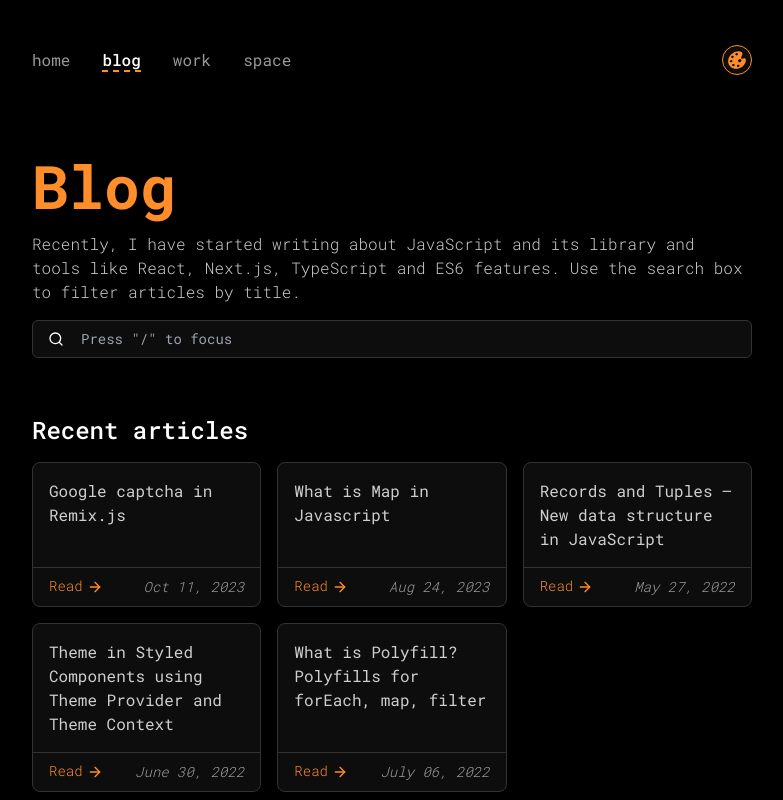
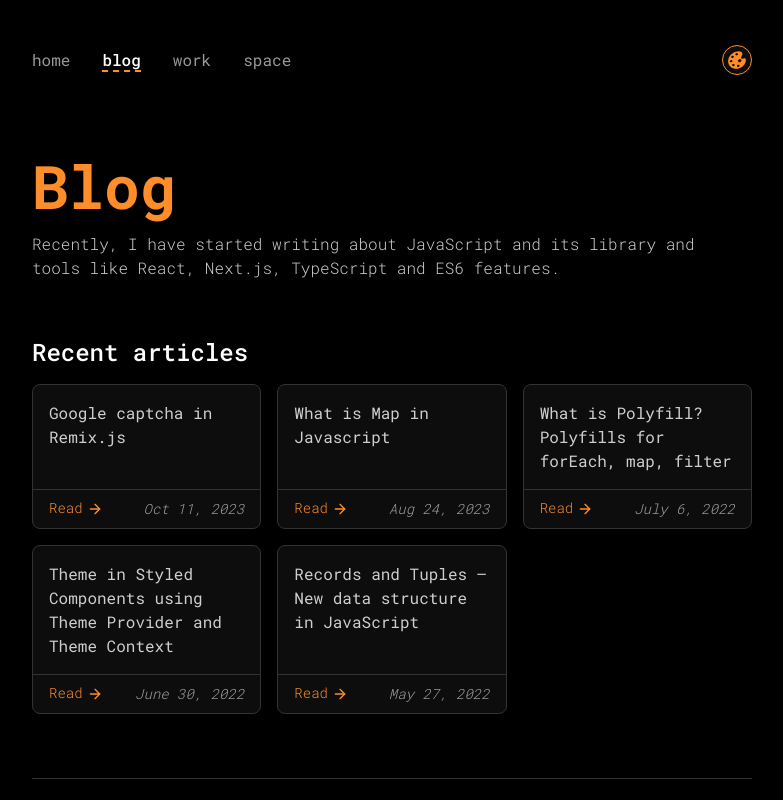
Before and after one commit to kisankumavat85/v2, a Next.js app: page /blog in a window 1280 px wide. Shown: the top 800 px of the page, without its empty margins (248-1031 px from the left). Built offline with nearby package versions, Linux system fonts and the light colour scheme.

Commit message:
chore: example env added, blogs sorting

```diff
--- a/src/app/blog/[slug]/page.tsx
+++ b/src/app/blog/[slug]/page.tsx
@@ -4,9 +4,7 @@ import { Metadata } from "next";
 import "highlight.js/styles/github-dark.css";
 
 import { getPostBySlug, getPostMeta } from "@/utils";
-import { getArticleViews } from "@/services/metrics-services";
 import { H1 } from "@/components/UI/Typography";
-import Views from "@/components/Views";
 
 interface Props {
   params: {
@@ -34,7 +32,7 @@ export const generateMetadata = async ({
 const ArticlePage: FC<Props> = async (props) => {
   const { params } = props;
   const post = await getPostBySlug(params.slug);
-  const viewsData = await getArticleViews(params.slug);
+  // const viewsData = await getArticleViews(params.slug);
 
   return (
     <div className="mb-16">
@@ -44,8 +42,8 @@ const ArticlePage: FC<Props> = async (props) => {
             <Calendar size={14} />
             <time>{post.frontmatter.date}</time>
           </span>
-          <span>|</span>
-          <Views slug={params.slug} count={viewsData?.count} />
+          {/* <span>|</span>
+          <Views slug={params.slug} count={viewsData?.count} /> */}
         </div>
         <H1 className="md:text-5xl text-3xl tracking-tight">
           {post.frontmatter.title}
--- a/src/app/blog/page.tsx
+++ b/src/app/blog/page.tsx
@@ -1,6 +1,5 @@
 import { FC } from "react";
 
-import SearchInput from "@/components/UI/SearchInput";
 import Cards from "@/components/Cards";
 import { H1, P } from "@/components/UI/Typography";
 import { getAllPostsMeta } from "@/utils";
@@ -16,12 +15,8 @@ const BlogPage: FC<Props> = async () => {
         <H1>Blog</H1>
         <P>
           Recently, I have started writing about JavaScript and its library and
-          tools like React, Next.js, TypeScript and ES6 features. Use the search
-          box to filter articles by title.
+          tools like React, Next.js, TypeScript and ES6 features.
         </P>
-        <div>
-          <SearchInput />
-        </div>
       </section>
       <Cards sectionTitle="Recent articles" posts={posts} />
     </div>
--- a/src/app/space/page.tsx
+++ b/src/app/space/page.tsx
@@ -8,7 +8,7 @@ import type { Track } from "@/types/spotify";
 
 const SpacePage = async () => {
   const tracks = (await getSpotifyTopItems("tracks", {
-    time_range: "short_term",
+    time_range: "medium_term",
     limit: 5,
   })) as Track[];
 
--- a/src/components/Card/index.tsx
+++ b/src/components/Card/index.tsx
@@ -12,13 +12,16 @@ const Card: FC<Props> = (props) => {
   const { title, date, slug } = props;
 
   return (
-    <div className="flex flex-col justify-between bg-bg border border-line rounded-lg">
+    <Link
+      href={`/blog/${slug}`}
+      className="flex flex-col justify-between bg-bg border border-line rounded-lg cursor-pointer"
+    >
+      {/* <div className="flex flex-col justify-between bg-bg border border-line rounded-lg"> */}
       <div className="p-4">
         <h3 className="text-base opacity-80">{title}</h3>
       </div>
       <div className="border-t border-line">
         <p className="flex justify-between items-center px-4 py-2">
-          <Link href={`/blog/${slug}`}>
           <span className="group pr-1 flex items-center gap-1 cursor-pointer">
             <span className="text-sm text-primary font-light border-transparent border-b-2 border-dashed group-hover:border-primary">
               Read
@@ -28,11 +31,11 @@ const Card: FC<Props> = (props) => {
               className="text-primary cursor-pointer transition-all group-hover:translate-x-1"
             />
           </span>
-          </Link>
           <span className="text-sm font-light italic opacity-60">{date}</span>
         </p>
       </div>
-    </div>
+      {/* </div> */}
+    </Link>
   );
 };
 
--- a/src/components/UI/SearchInput/index.tsx
+++ b/src/components/UI/SearchInput/index.tsx
@@ -1,6 +1,7 @@
 "use client";
 
-import { FC, useEffect, useRef } from "react";
+import { usePathname, useRouter, useSearchParams } from "next/navigation";
+import { FC, useEffect, useRef, useState } from "react";
 import { Search } from "react-feather";
 
 interface Props {}
@@ -8,6 +9,9 @@ interface Props {}
 const SearchInput: FC<Props> = (props) => {
   const {} = props;
   const inputRef = useRef<HTMLInputElement | null>(null);
+  const router = useRouter();
+  const pathname = usePathname();
+  const searchParams = useSearchParams();
 
   useEffect(() => {
     const handleKeyDown = (event: KeyboardEvent) => {
@@ -35,6 +39,12 @@ const SearchInput: FC<Props> = (props) => {
         name="search"
         placeholder={`Press "/" to focus`}
         ref={inputRef}
+        value={searchParams.get("query")!}
+        onChange={(e) => {
+          const value = e.target.value.trim();
+
+          router.push(`${pathname}?query=${e.target.value.trim()}`);
+        }}
       />
       <Search size={16} className="absolute top-[28%] left-4" />
     </div>
--- a/src/posts/google-captcha-in-remix.mdx
+++ b/src/posts/google-captcha-in-remix.mdx
@@ -12,11 +12,15 @@ isCompleted: false
 
 When I developed the contact form for one of my company's client, I did not think of any kind of spam prevention mechanism. But after the app got into production, We received lots of spam mails and most of them were by boats There were lots of spam mails mostly by bots. We were getting 30-40 mails daily and overall we got 1000+ spam mails.
 
-I googled 'How to prevent bot attack on Contact form'. There was an easy solution known as "Honeypot". In Honeypot approach you add hidden fields to the form. Those fields will not be visible to the users so they can not be filled by users but bots can fill them. So this way while submitting the form we can check those hidden form's values and if the value is empty then the form is submitted by human and if there is any other value than its filled by bots. That's how you can use Honeypot trap. But it did not work for me well because more advanced spammers and bots have learned to get around it. To overcome this problem I used Google ReCaptcha.
+I googled "How to prevent bot attack on Contact form". There was an easy solution known as "Honeypot" trap.
+
+In Honeypot approach you add hidden fields to the form. Those fields will not be visible to the users so they can not be filled by users but bots can fill them. So this way while submitting the form we can check those hidden form's values and if the value is empty then the form is submitted by human and if there is any other value than its filled by bots.
+
+That's how you can use Honeypot trap. But it did not work well because more advanced spammers and bots have learned to get around it. To overcome this problem I used Google ReCaptcha.
 
 ## Google ReCaptcha v2
 
-I decided to use v2 of the Google ReCaptcha and in this article we will use the same. You can register your site [here](https://www.google.com/u/0/recaptcha/admin/create) for free. Fill in label, select Challenge (v2) then select "I'm not a robot" Checkbox. Then add Domains, for development you have to add 'localhost'. After submitting the form there will be site key and secret key, Copy those and save for latter.
+I decided to use v2 of the Google ReCaptcha and in this article we will use the same. You can register your site [here](https://www.google.com/u/0/recaptcha/admin/create) for free. Fill in label, select Challenge (v2) then select "I'm not a robot" Checkbox. Then add Domains, for development you have to add 'localhost'. After submitting the form there will be site key and secret key, Copy those and save for latter use.
 
 ### Step 1: Create Remix app
 
--- a/src/posts/what-is-polyfill.mdx
+++ b/src/posts/what-is-polyfill.mdx
@@ -1,6 +1,6 @@
 ---
 title: "What is Polyfill? Polyfills for forEach, map, filter"
-date: "July 06, 2022"
+date: "July 6, 2022"
 excerpt: ""
 coverImage: "/images/posts/what-is-polyfill.webp"
 readingTime: 5
--- a/src/services/spotify-services.ts
+++ b/src/services/spotify-services.ts
@@ -29,7 +29,6 @@ const getAccessToken = async () => {
     }
 
     const data = await response.json();
-    console.log("------ data", data);
     return data.access_token;
   } catch (error) {
     console.error("error", error);
--- a/src/utils/index.ts
+++ b/src/utils/index.ts
@@ -15,7 +15,7 @@ const getFilePath = (fileName: string) => {
 const getPost = async (fileName: string) => {
   const filePath = getFilePath(fileName);
   const source = fs.readFileSync(filePath);
-  const compailedMdx = await compileMDX<Frontmatter>({
+  const compiledMdx = await compileMDX<Frontmatter>({
     source,
     options: {
       parseFrontmatter: true,
@@ -25,7 +25,7 @@ const getPost = async (fileName: string) => {
     },
     components: { ...components },
   });
-  return compailedMdx;
+  return compiledMdx;
 };
 
 export const getPostMeta = async (slug: string) => {
@@ -49,6 +49,12 @@ export const getAllPostsMeta = async () => {
     postsMeta = postsMeta.filter((p) => p.isCompleted);
   }
 
+  postsMeta = postsMeta.sort((a, b) => {
+    if (new Date(a.date).getTime() < new Date(b.date).getTime()) return 1;
+    if (new Date(a.date).getTime() > new Date(b.date).getTime()) return -1;
+    return 0;
+  });
+
   return postsMeta;
 };
 
```
Also changed, not shown: 1 other file (tests, documents, lock files or other folders). Lines whose indentation alone changed are shown as unchanged.
